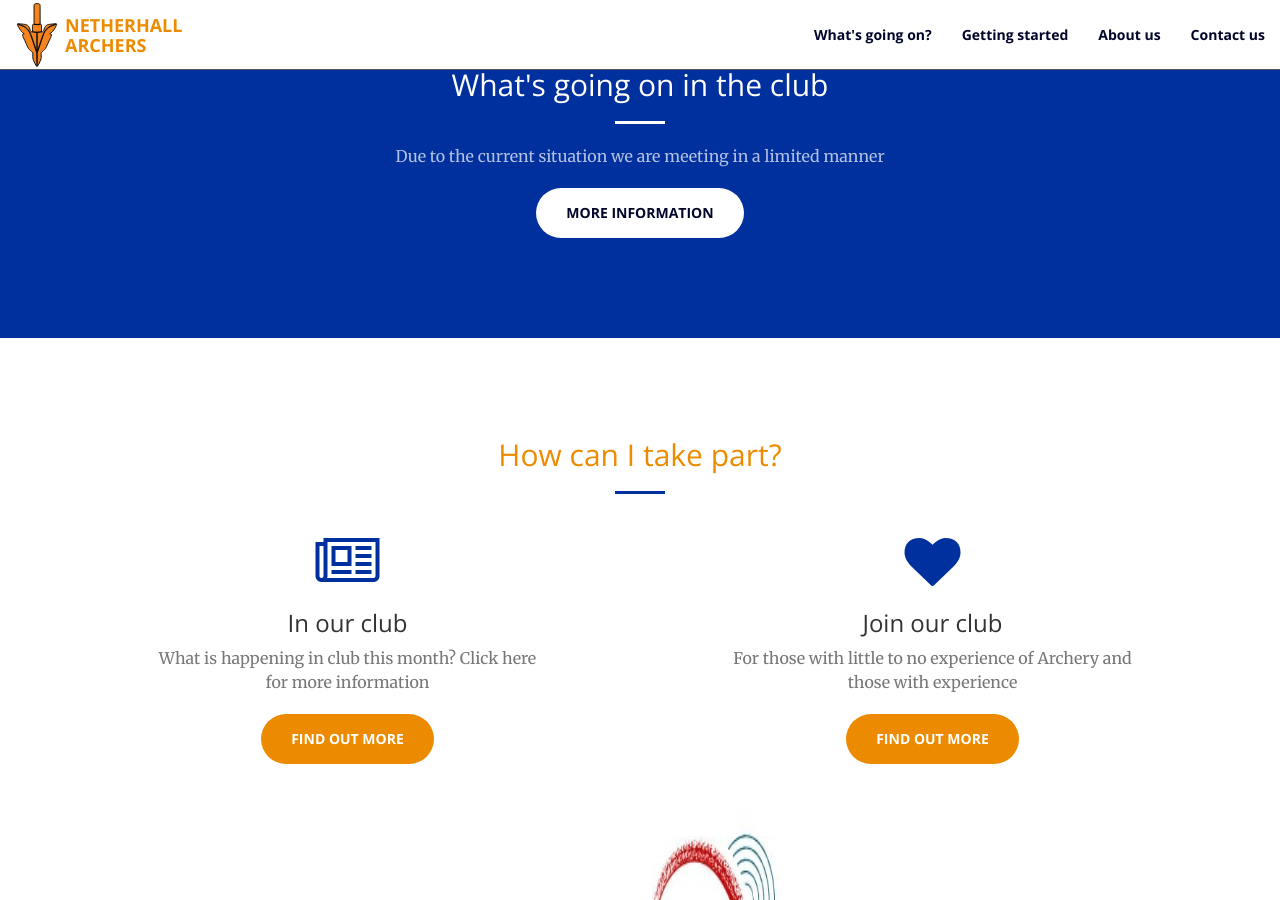
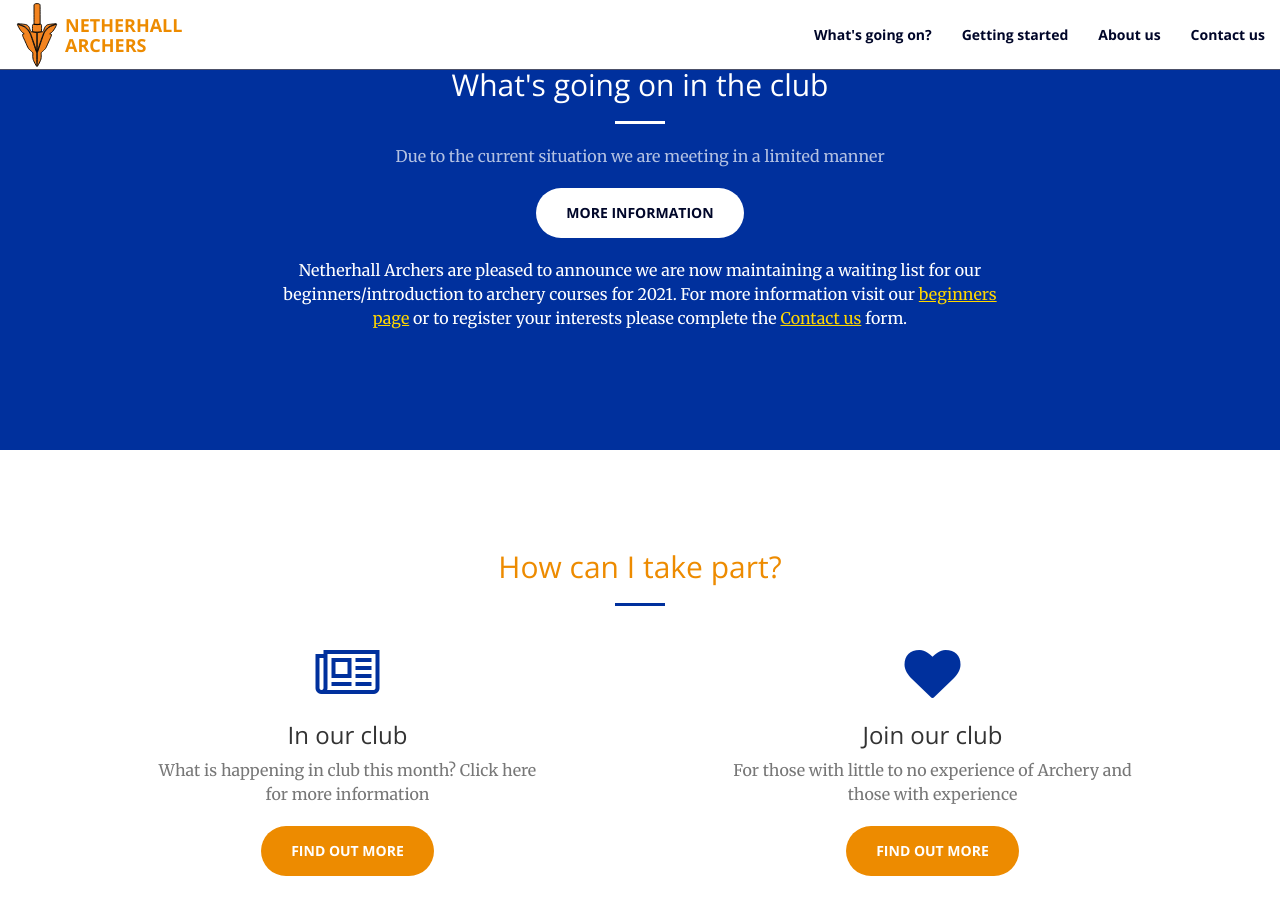
Before and after one commit to afpettigrew/netherhallarcherswebsite, a Jekyll site: the page built from index.html, in a window 1280 px wide and 900 px high, scrolled down 788 px. Built offline with Jekyll 4.4.1, drawn with Linux system fonts in a browser that asks for light colours.

Commit message:
added new photos and moved some text that stephen had made

```diff
--- a/_includes/call-to-action.html
+++ b/_includes/call-to-action.html
@@ -6,6 +6,9 @@
                 <hr class="light">
                 <p class="text-faded">Due to the current situation we are meeting in a limited manner</p>
                 <a href={% link whats-going-on.html %} class="btn btn-default btn-xl">More information</a>
+                <br>
+                <br>
+                <p>Netherhall Archers are pleased to announce we are now maintaining a waiting list for our beginners/introduction to archery courses for 2021. For more information visit our <a href="/beginners" style="color: gold"><u>beginners page</u> </a>  or to register your interests please complete the <a href="/contact-us.html" style="color: gold"><u>Contact us</u> </a> form. </p>
             </div>
         </div>
     </div>
```
Also changed, not shown: img/2021-05-29-Outdoors-2.jpeg (added), img/2021-05-29-Outdoors.jpeg (added).
